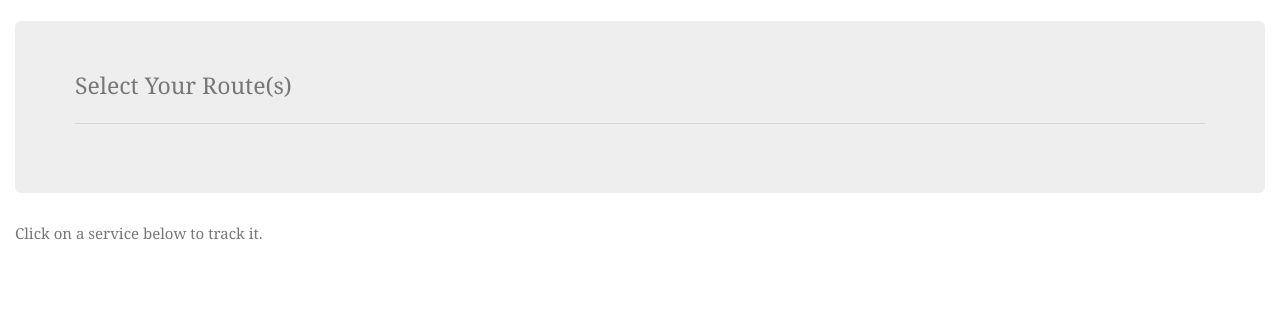
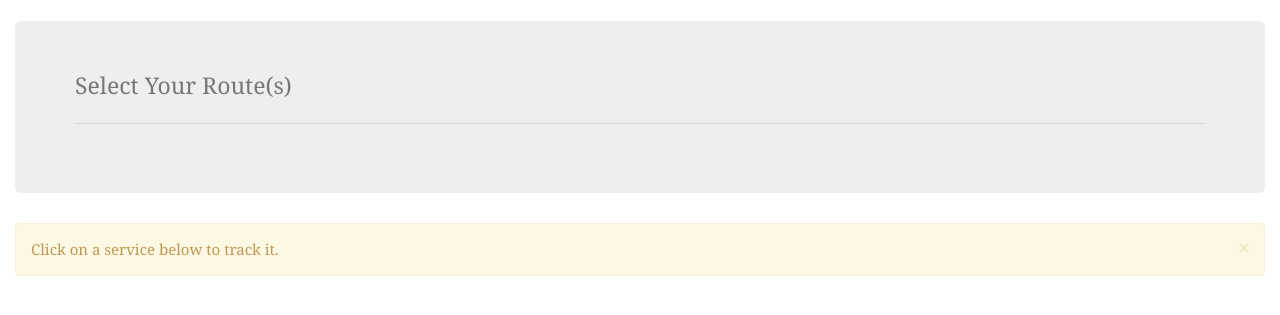
Before and after one commit to SamDavies/Chekov, a Django app: page /live_buses/ in a window 1280 px wide. Shown: the part 61-376 px from the top of the page. Run offline with Django 3.2, Linux system fonts and the light colour scheme; data that the repository does not hold is empty; some libraries are stand-ins or nearby versions; some web fonts are replaced.

Commit message:
added info box

```diff
--- a/app/templates/app/feed.html
+++ b/app/templates/app/feed.html
@@ -23,7 +23,11 @@
     </div>
 
     <div class="container-fluid">
-        <p>Click on a service below to track it.</p>
+        <div class="alert alert-dismissible alert-warning">
+            <button type="button" class="close" data-dismiss="alert">×</button>
+            <p>Click on a service below to track it.</p>
+        </div>
+
         <div class="row">
             <div id="nearest-buses" data-feed="{{ data_feed }}">
 
```
Also changed, not shown: static/bus_stop/tracker.js (line endings or trailing spaces), 1 other file.
